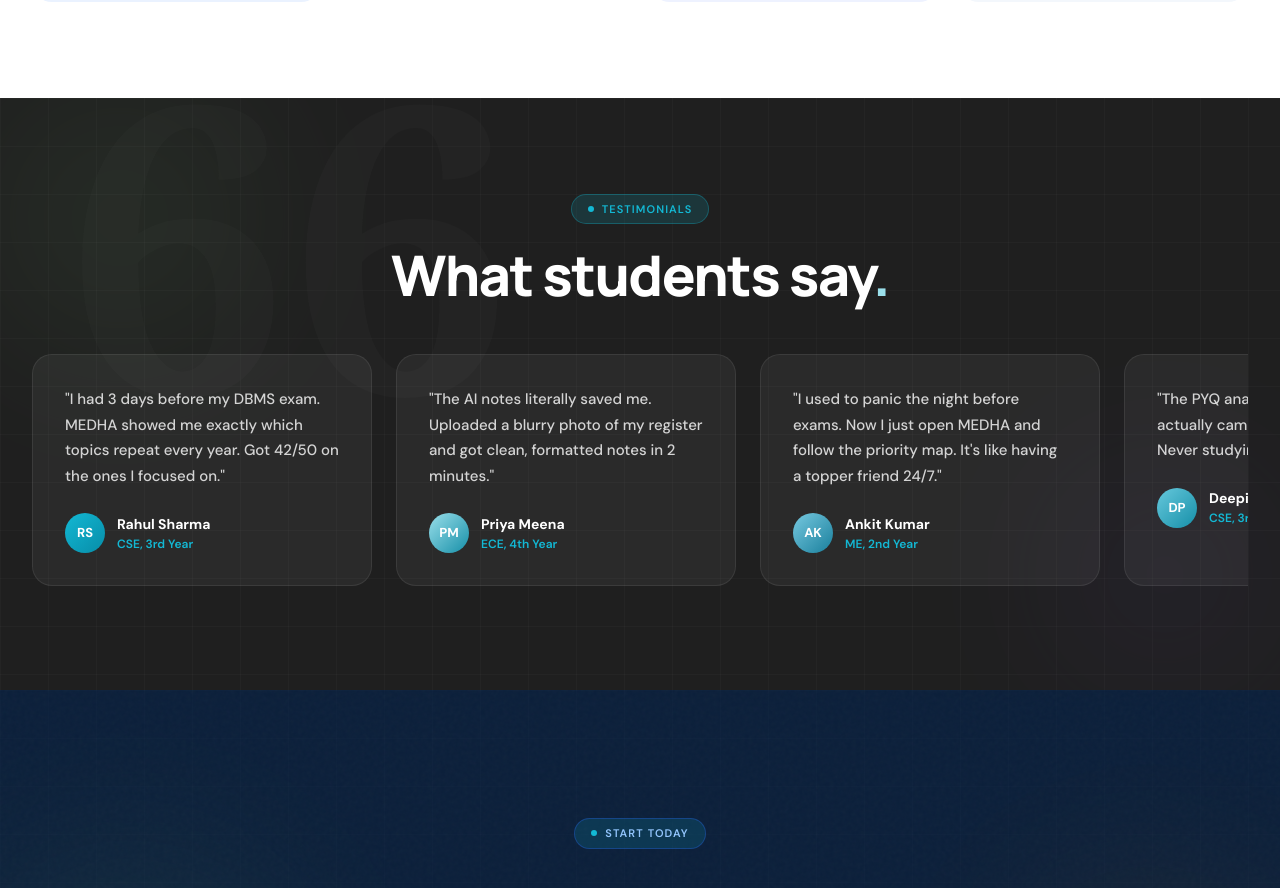
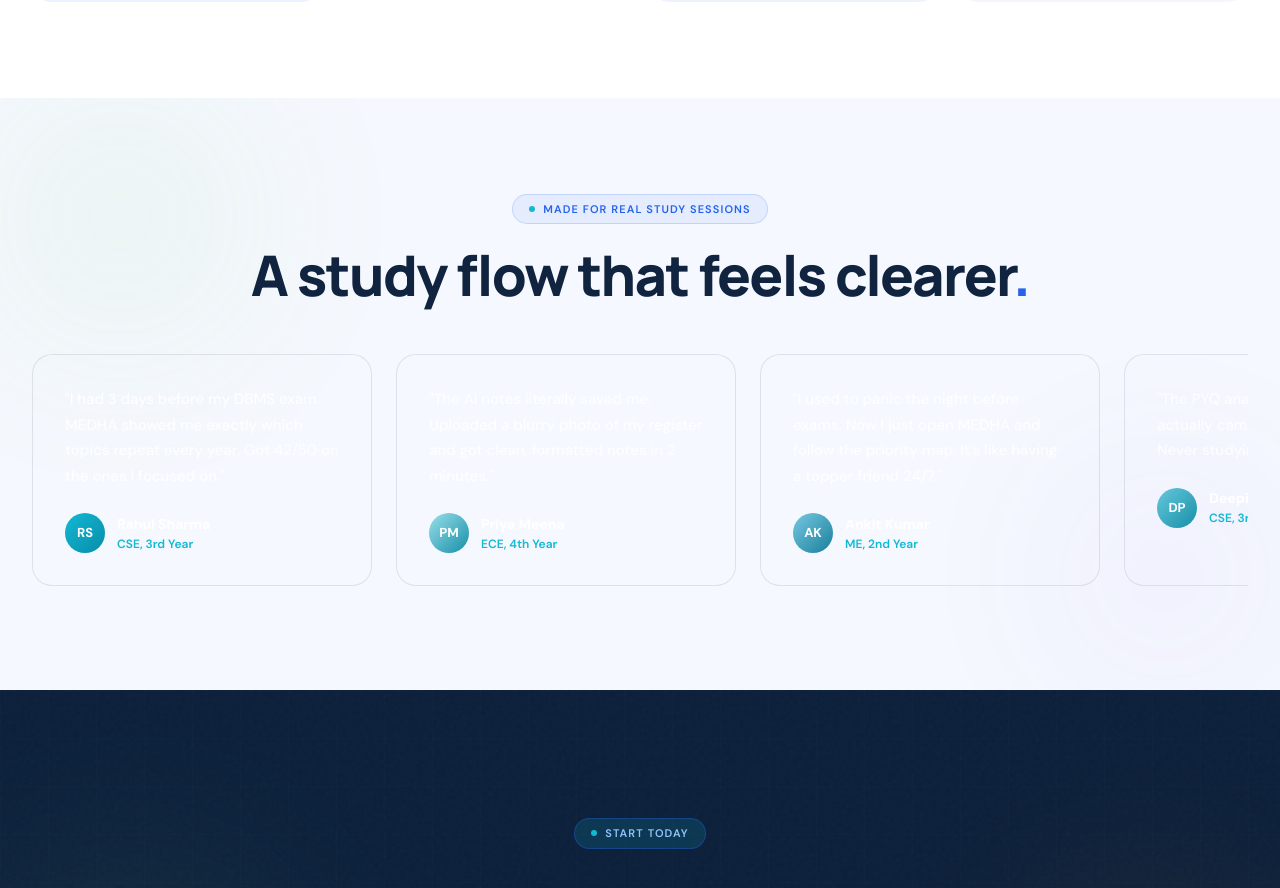
Before and after one commit to ayushrathore1/medha, a React (Vite) app in the folder medha-frontend/: page / in a window 1280 px wide. Shown: the part 4514-5402 px from the top of the page. Built offline with nearby package versions, Linux system fonts and the light colour scheme; no server answers.

Commit message:
redesign: soften testimonial section and align card surfaces with blue theme

```diff
--- a/medha-frontend/src/sections/TestimonialsSection.jsx
+++ b/medha-frontend/src/sections/TestimonialsSection.jsx
@@ -44,7 +44,7 @@ const TestimonialsSection = () => {
   const constraintsRef = useRef(null);
 
   return (
-    <section style={{ background: '#1F1F1F', padding: '96px 0', position: 'relative', overflow: 'hidden' }}>
+    <section style={{ background: '#F5F8FE', padding: '96px 0', position: 'relative', overflow: 'hidden' }}>
       {/* BG */}
       <div className="line-grid" style={{ position: 'absolute', inset: 0, pointerEvents: 'none', zIndex: 0 }} />
       <div className="blob blob-green" style={{ width: 400, height: 400, left: -80, top: -80, position: 'absolute' }} />
@@ -63,21 +63,21 @@ const TestimonialsSection = () => {
           <motion.div {...fadeUp}>
             <span style={{
               display: 'inline-flex', alignItems: 'center', gap: 8,
-              background: 'rgba(19,184,212,0.15)', border: '1px solid rgba(19,184,212,0.3)',
+              background: 'rgba(37,99,235,0.08)', border: '1px solid rgba(37,99,235,0.18)',
               borderRadius: 999, padding: '6px 16px',
-              fontSize: 11, fontWeight: 600, color: '#13B8D4',
+              fontSize: 11, fontWeight: 600, color: '#2563EB',
               textTransform: 'uppercase', letterSpacing: '0.1em'
             }}>
               <span style={{ width: 6, height: 6, borderRadius: '50%', background: '#13B8D4' }} />
-              TESTIMONIALS
+              MADE FOR REAL STUDY SESSIONS
             </span>
           </motion.div>
 
           <motion.h2 {...fadeUp} style={{
             fontSize: 'clamp(40px, 4.5vw, 56px)', fontWeight: 800,
-            color: 'white', lineHeight: 1.1, letterSpacing: '-0.03em', marginTop: 20
+            color: '#10233F', lineHeight: 1.1, letterSpacing: '-0.03em', marginTop: 20
           }}>
-            What students say<span style={{ color: '#9ADFEA' }}>.</span>
+            A study flow that feels clearer<span style={{ color: '#2563EB' }}>.</span>
           </motion.h2>
         </div>
 
@@ -98,7 +98,7 @@ const TestimonialsSection = () => {
                 transition={{ duration: 0.6, delay: i * 0.1 }}
                 style={{
                   minWidth: 320, maxWidth: 340, flexShrink: 0,
-                  background: 'rgba(255,255,255,0.05)', border: '1px solid rgba(255,255,255,0.08)',
+                  background: 'rgba(255,255,255,0.05)', border: '1px solid rgba(16,35,63,0.10)',
                   borderRadius: 20, padding: 32
                 }}
               >
```
